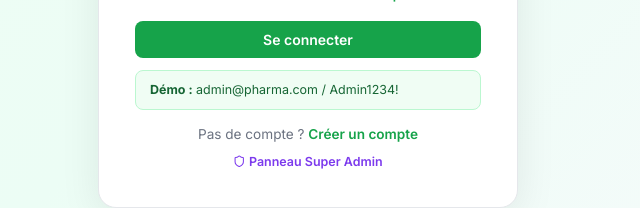
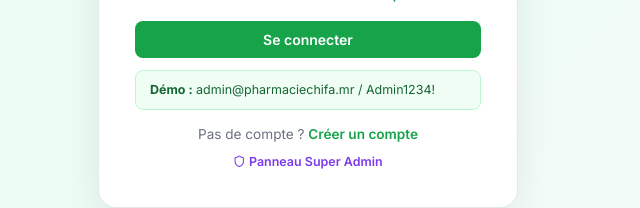
Before and after one commit to Mangassouba/pharmapulse, a Vue app: page /login in a window 1280 px wide. Shown: the part 468-676 px from the top of the page, without its empty margins (332-972 px from the left). Built offline with nearby package versions, Linux system fonts and the light colour scheme; no server answers.

Commit message:
Add readme

```diff
--- /dev/null
+++ b/src/components/DemoCredentials.vue
@@ -0,0 +1,26 @@
+<template>
+  <div :style="box">
+    <strong>Démo :</strong> {{ account.email }} / {{ account.password }}
+  </div>
+</template>
+
+<script setup>
+import { computed } from 'vue'
+
+// Seed accounts (npm run db:seed in the API). This file is only imported when
+// import.meta.env.DEV is true, so it never ends up in the production bundle.
+const ACCOUNTS = {
+  pharmacy: {
+    email: 'admin@pharmaciechifa.mr', password: 'Admin1234!',
+    style: 'margin-top:12px;padding:10px 14px;background:#f0fdf4;border-radius:8px;font-size:.78rem;color:#166534;border:1px solid #bbf7d0;',
+  },
+  super: {
+    email: 'superadmin@pharmapulse.com', password: 'SuperAdmin2024!',
+    style: 'margin-top:12px;padding:10px;background:#f5f3ff;border-radius:8px;font-size:.77rem;color:#7c3aed;text-align:center;',
+  },
+}
+
+const props   = defineProps({ space: { type: String, default: 'pharmacy' } })
+const account = computed(() => ACCOUNTS[props.space])
+const box     = computed(() => account.value.style)
+</script>
--- a/src/views/auth/Login.vue
+++ b/src/views/auth/Login.vue
@@ -17,9 +17,7 @@
       <button class="btn btn-primary" style="width:100%;justify-content:center;margin-top:16px;padding:10px;" @click="submit" :disabled="auth.loading">
         {{ auth.loading ? 'Connexion...' : 'Se connecter' }}
       </button>
-      <div style="margin-top:12px;padding:10px 14px;background:#f0fdf4;border-radius:8px;font-size:.78rem;color:#166534;border:1px solid #bbf7d0;">
-        <strong>Démo :</strong> admin@pharma.com / Admin1234!
-      </div>
+      <DemoCredentials v-if="DemoCredentials" space="pharmacy" />
       <p style="text-align:center;margin-top:14px;font-size:.85rem;color:#6b7280;">
         Pas de compte ? <RouterLink to="/register" style="color:#16a34a;font-weight:600;">Créer un compte</RouterLink>
       </p>
@@ -33,7 +31,9 @@
 import SiteName from '../../components/SiteName.vue'
 import SiteLogo from '../../components/SiteLogo.vue'
 import { CircleX, Shield } from 'lucide-vue-next'
-import { ref } from 'vue'
+import { ref, defineAsyncComponent } from 'vue'
+// Demo credentials (from the seed): imported in development only, absent from the production bundle
+const DemoCredentials = import.meta.env.DEV ? defineAsyncComponent(() => import('../../components/DemoCredentials.vue')) : null
 import { useRouter } from 'vue-router'
 import { useAuthStore } from '../../stores/auth.js'
 const auth = useAuthStore(); const router = useRouter()
--- a/src/views/superadmin/SuperLogin.vue
+++ b/src/views/superadmin/SuperLogin.vue
@@ -17,9 +17,7 @@
       <button @click="submit" :disabled="loading" style="width:100%;margin-top:16px;padding:11px;border:none;border-radius:9px;background:linear-gradient(135deg,#7c3aed,#4c1d95);color:#fff;font-size:.9rem;font-weight:700;cursor:pointer;font-family:'Inter',sans-serif;opacity:1;" :style="loading?'opacity:.6;cursor:not-allowed':''">
         {{ loading ? 'Connexion...' : 'Accéder au Panel' }}
       </button>
-      <div style="margin-top:12px;padding:10px;background:#f5f3ff;border-radius:8px;font-size:.77rem;color:#7c3aed;text-align:center;">
-        <strong>Démo :</strong> superadmin@pharmapulse.com / SuperAdmin2024!
-      </div>
+      <DemoCredentials v-if="DemoCredentials" space="super" />
       <p style="text-align:center;margin-top:14px;font-size:.8rem;color:#6b7280;">
         ← <RouterLink to="/login" style="color:#7c3aed;font-weight:600;">Retour connexion pharmacie</RouterLink>
       </p>
@@ -30,7 +28,9 @@
 import SiteName from '../../components/SiteName.vue'
 import SiteLogo from '../../components/SiteLogo.vue'
 import { Shield, CircleX } from 'lucide-vue-next'
-import { ref } from 'vue'
+import { ref, defineAsyncComponent } from 'vue'
+// Demo credentials (from the seed): imported in development only, absent from the production bundle
+const DemoCredentials = import.meta.env.DEV ? defineAsyncComponent(() => import('../../components/DemoCredentials.vue')) : null
 import { useRouter } from 'vue-router'
 import { useSuperAdminStore } from '../../stores/superAdmin.js'
 const store = useSuperAdminStore(); const router = useRouter()
```
Also changed, not shown: 1 other file (tests, documents, lock files or other folders).
